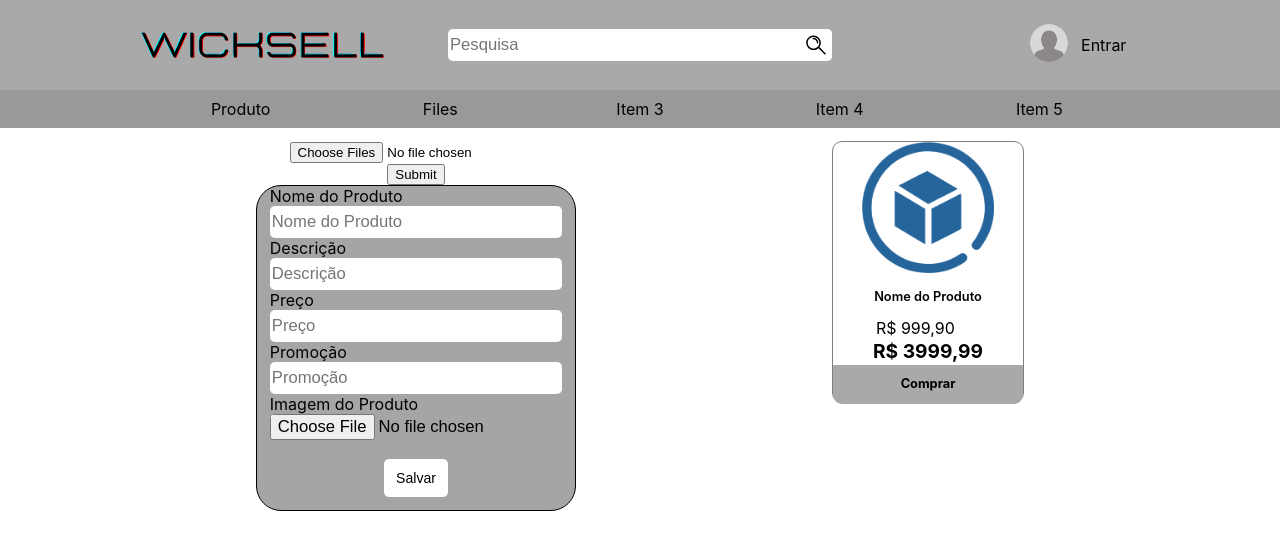
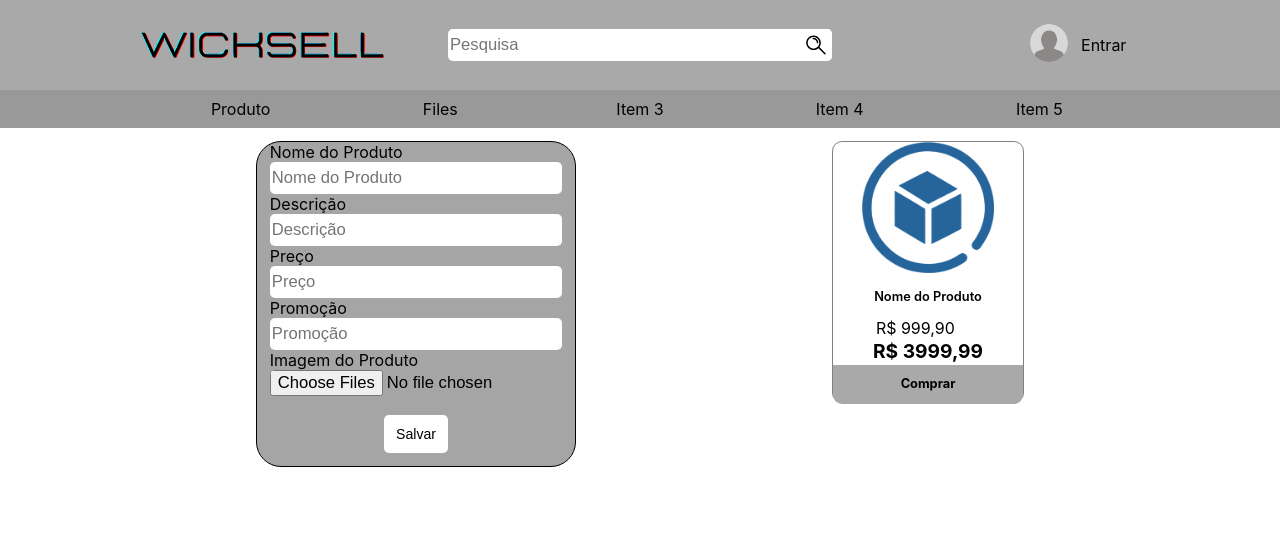
Before and after one commit to Mario-Nakazato/WickSell, a Next.js app: page /produto in a window 1280 px wide. Shown: the top 550 px of the page. Built offline with nearby package versions, Linux system fonts and the light colour scheme; no server answers.

Commit message:
upload de imagens pelo formulário

```diff
--- a/pages/api/image/upload.ts
+++ b/pages/api/image/upload.ts
@@ -8,9 +8,9 @@ const uploadFiles = async (req: any, res: any) => {
                 .status(400)
                 .send({ message: "You must select at least 1 file." });
         }
-
+        console.log(req.files)
         return res.status(200).send({
-            message: "Files have been uploaded.",
+            message: "Files have been uploaded.", files: req.files
         });
     } catch (error: any) {
         console.log(error);
--- a/pages/api/middleware/upload.ts
+++ b/pages/api/middleware/upload.ts
@@ -11,7 +11,6 @@ var storage = new GridFsStorage({
     file: (req: any, file: any) => {
         const match = ["image/png", "image/jpeg"];
         const currentName = file.originalname.split(' ').join('_')
-        console.log(currentName)
         if (match.indexOf(file.mimetype) === -1) {
             const filename = `${Date.now()}-${currentName}`;
             return filename;
--- a/pages/produto/index.tsx
+++ b/pages/produto/index.tsx
@@ -24,6 +24,7 @@ export default function Create() {
     const [price, setPrice] = useState("")
     const [promotion, setPromotion] = useState("")
     const [imageInput, setImageInput] = useState("")
+    const [imageFiles, setImageFiles] = useState<FileList>()
     const [image, setImage] = useState("")
     return (
         <>
@@ -31,13 +32,6 @@ export default function Create() {
             <Header />
             <div className={styles.Container}>
                 <div style={{ textAlign: 'center' }}>
-                    <form action="api/image/upload" method="POST" encType="multipart/form-data" >
-                        <div >
-                            <input type="file" name="file" multiple id="input-files" />
-
-                        </div>
-                        <button type="submit" >Submit</button>
-                    </form>
                     <form className={styles.Form}>
                         <div className={styles.InputBox}>
                             <label>Nome do Produto</label>
@@ -57,22 +51,12 @@ export default function Create() {
                         </div>
                         <div className={styles.InputBox}>
                             <label>Imagem do Produto</label>
-                            <input type="file" name='image' accept='image/*' className={styles.InputImage} value={imageInput} onChange={e => {
+                            <input type="file" name='image' accept='image/*' className={styles.InputImage} multiple value={imageInput} onChange={e => {
                                 setImageInput(e.target.value)
                                 if (e.target.files) {
+                                    setImageFiles(e.target.files)
                                     setImage(URL.createObjectURL(e.target.files[0]));
                                 }
-                                /* let formData = new FormData();
-                                 if (e.target.files) {
-                                     formData.append('image', e.target.files[0]);
-                                     fetch('api/image', { method: 'post', body: formData })
-                                         .then(res => res.json())
-                                         .then(res => {
-                                             setImage('uploads/' + res.content.filename)
-                                             console.log(image)
-                                             console.log(res.content.filename)
-                                         })
-                                 }*/
                             }} required></input>
                         </div>
                         <button type='button' onClick={async () => {
@@ -81,13 +65,13 @@ export default function Create() {
                                     name, description, price, promotion, imageInput
                                 }
                                 var formData = new FormData()
-                                formData.append('json', JSON.stringify(data));
-                                fetch('api/image', {
+                                for (let i = 0; imageFiles && i < imageFiles.length; i++) {
+                                    console.log(imageFiles[i])
+                                    formData.append('file', imageFiles[i])
+                                }
+                                fetch('api/image/upload', {
                                     method: "POST",
-                                    body: JSON.stringify(data),
-                                    headers: {
-                                        "Content-Type": `text/plain`,
-                                    }
+                                    body: formData,
                                 }).then(res => res.json())
                                     .then(res => {
 
```
